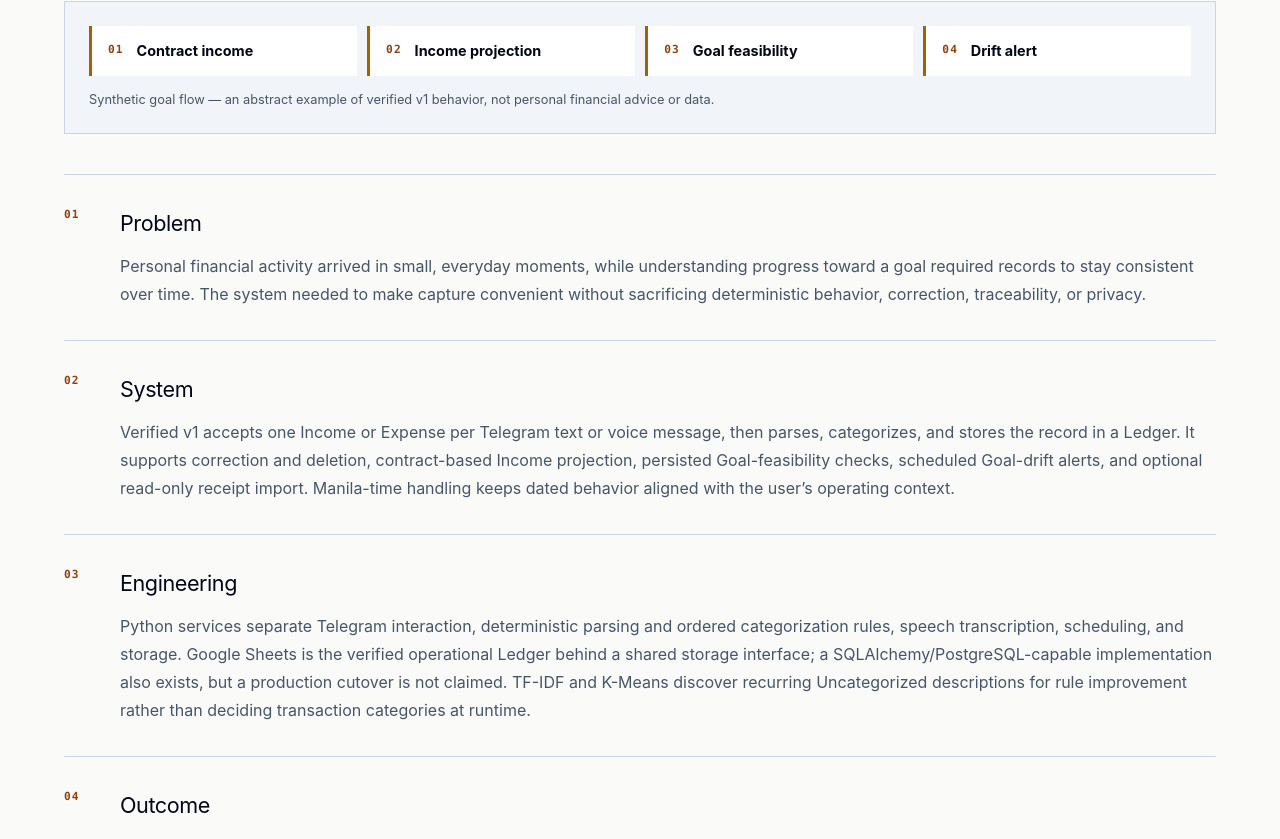
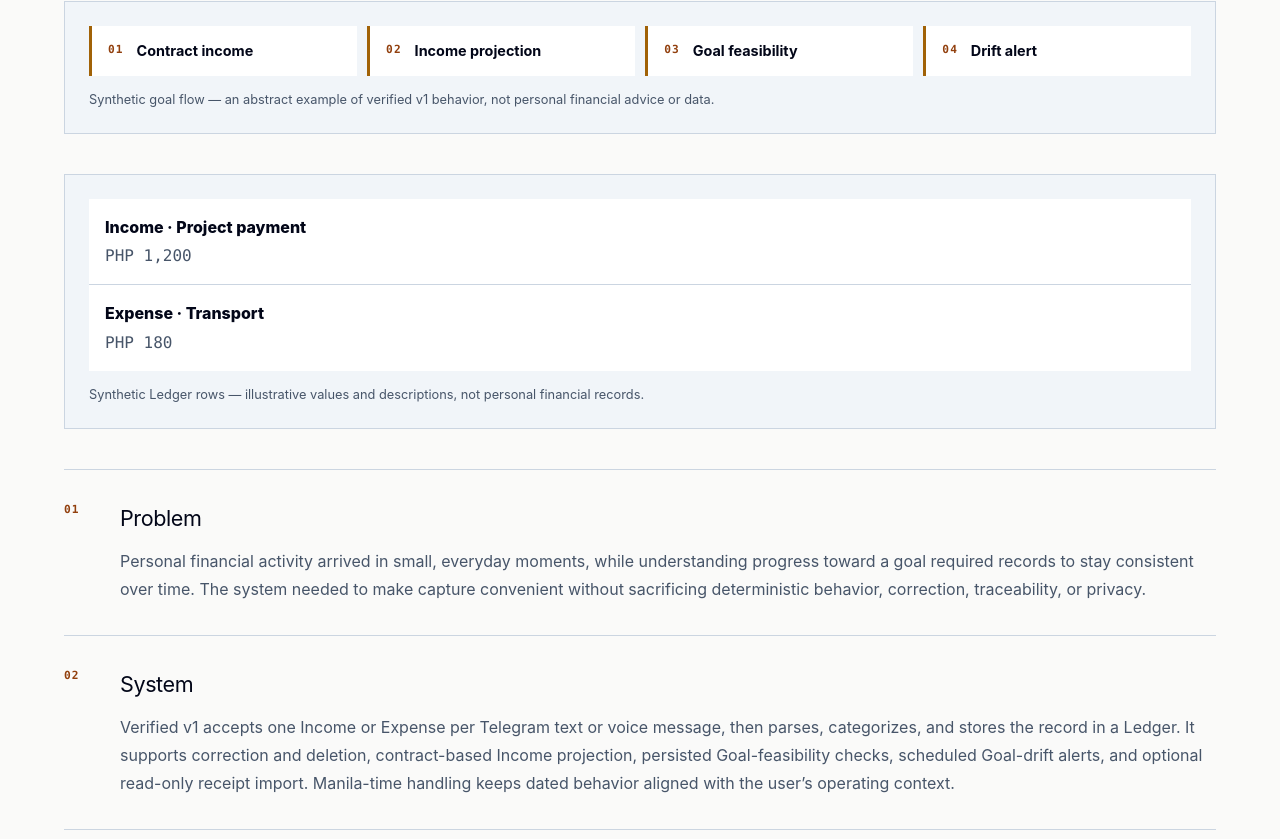
Before and after one commit to bekindtomammals0/blw-portfolio, a React (Vite) app: page / in a window 1280 px wide. Shown: the part 7154-7993 px from the top of the page. Built offline with nearby package versions, Linux system fonts and the light colour scheme.

Commit message:
fix: complete BLWFinBot public evidence (#5)

```diff
--- a/src/components/ProjectEvidence.tsx
+++ b/src/components/ProjectEvidence.tsx
@@ -21,6 +21,22 @@ export function ProjectEvidence({ evidence }: ProjectEvidenceProps) {
     );
   }
 
+  if (evidence.type === 'sample-output' && evidence.sampleRows?.length) {
+    return (
+      <figure className="evidence-panel" aria-label={evidence.alt}>
+        <dl className="sample-output">
+          {evidence.sampleRows.map((row) => (
+            <div key={`${row.label}-${row.value}`}>
+              <dt>{row.label}</dt>
+              <dd>{row.value}</dd>
+            </div>
+          ))}
+        </dl>
+        {evidence.caption ? <figcaption>{evidence.caption}</figcaption> : null}
+      </figure>
+    );
+  }
+
   if (!evidence.src) {
     return null;
   }
--- a/src/data/projects.ts
+++ b/src/data/projects.ts
@@ -111,7 +111,7 @@ export const projects = [
     system:
       'Verified v1 accepts one Income or Expense per Telegram text or voice message, then parses, categorizes, and stores the record in a Ledger. It supports correction and deletion, contract-based Income projection, persisted Goal-feasibility checks, scheduled Goal-drift alerts, and optional read-only receipt import. Manila-time handling keeps dated behavior aligned with the user’s operating context.',
     engineering:
-      'Python services separate Telegram interaction, deterministic parsing and ordered categorization rules, speech transcription, scheduling, and storage. Google Sheets is the verified operational Ledger behind a shared storage interface; a SQLAlchemy/PostgreSQL-capable implementation also exists, but a production cutover is not claimed. TF-IDF and K-Means discover recurring Uncategorized descriptions for rule improvement rather than deciding transaction categories at runtime.',
+      'Python services separate Telegram interaction, deterministic parsing and ordered categorization rules, speech transcription, scheduling, and storage, with support for an always-on VM deployment. Google Sheets is the verified operational Ledger behind a shared storage interface; a SQLAlchemy/PostgreSQL-capable implementation also exists, but a production cutover is not claimed. TF-IDF and K-Means discover recurring Uncategorized descriptions for rule improvement rather than deciding transaction categories at runtime.',
     outcome:
       'The operational v1 system made transaction capture, correction, categorization, and goal checks available through one conversational workflow. No quantitative time-saving, accuracy, or financial-outcome claim is made because none has an approved verification source.',
     evolution:
@@ -141,6 +141,22 @@ export const projects = [
           'Drift alert',
         ],
       },
+      {
+        type: 'sample-output',
+        alt: 'Synthetic Ledger sample with one Income and one Expense record.',
+        caption:
+          'Synthetic Ledger rows — illustrative values and descriptions, not personal financial records.',
+        sampleRows: [
+          {
+            label: 'Income · Project payment',
+            value: 'PHP 1,200',
+          },
+          {
+            label: 'Expense · Transport',
+            value: 'PHP 180',
+          },
+        ],
+      },
     ],
     links: [],
     developmentNotes: [],
--- a/src/styles/index.css
+++ b/src/styles/index.css
@@ -321,6 +321,30 @@ a {
   padding: 0.9rem 1rem;
 }
 
+.sample-output {
+  display: grid;
+  gap: 1px;
+  margin: 0;
+  background: #cbd5e1;
+}
+
+.sample-output div {
+  display: grid;
+  gap: 0.35rem;
+  background: #fff;
+  padding: 1rem;
+}
+
+.sample-output dt {
+  font-weight: 800;
+}
+
+.sample-output dd {
+  margin: 0;
+  color: #475569;
+  font-family: ui-monospace, SFMono-Regular, Menlo, Monaco, Consolas, monospace;
+}
+
 .workflow-step span,
 .project-metadata dt,
 .case-study-number {
--- a/src/types/portfolio.ts
+++ b/src/types/portfolio.ts
@@ -30,6 +30,10 @@ export interface ProjectEvidence {
   alt?: string;
   caption?: string;
   steps?: string[];
+  sampleRows?: Array<{
+    label: string;
+    value: string;
+  }>;
 }
 
 export interface DevelopmentNote {
```
Also changed, not shown: 1 other file (tests, documents, lock files or other folders).
